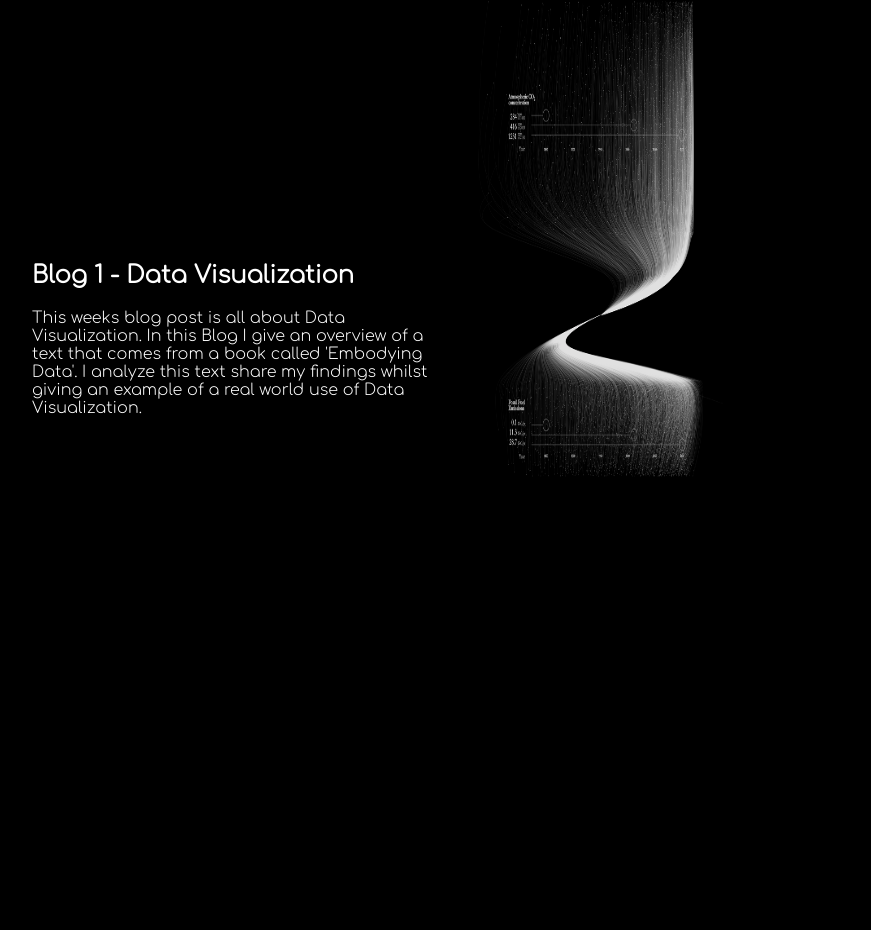
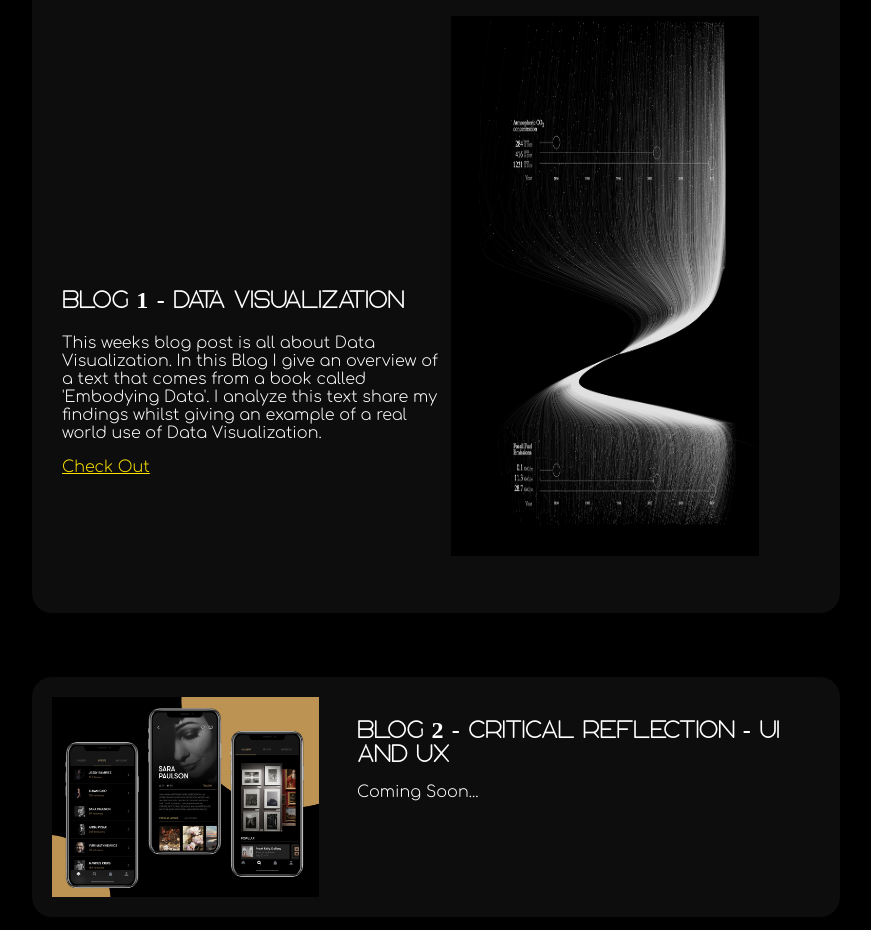
Before and after one commit to MaxKruger123/2446532_MaxKruger_Website_Assignment_1, a plain HTML site: page Blogs.html in a window 1280 px wide. Shown: the part 155-1085 px from the top of the page, without its empty margins (224-1095 px from the left). Before the commit the page ends 1000 px from the top, so only its background shows below. Drawn offline with Linux system fonts and the light colour scheme.

Commit message:
Finished blogs page

```diff
--- a/Blogs.html
+++ b/Blogs.html
@@ -24,9 +24,21 @@
             <div class="intext">
                 <h2>Blog 1 - Data Visualization</h2>
                 <p>This weeks blog post is all about Data Visualization. In this Blog I give an overview of a text that comes from a book called 'Embodying Data'. I analyze this text share my findings whilst giving an example of a real world use of Data Visualization.</p>
+                <a href="" id="CheckOut">Check Out</a>
             </div>
             <img src="CSS/images/Fossil-Fuels.png" alt="Image of the planet mars" id="img1">
         </article>
+
+        <article class="blog2">
+            <img src="CSS/images/UI.png" alt="Image of the planet mars" id="img2">
+            <div class="intext2">
+                <h2>Blog 2 - Critical Reflection - UI and UX</h2>
+                <p>Coming Soon...</p>
+
+            </div>
+
+        </article>
+        <p id="lmao">Lorem ipsum dolor sit amet consectetur adipisicing elit. Reiciendis soluta aliquam inventore corporis iure id sed voluptatum perferendis provident obcaecati, accusantium labore, nam fuga voluptas ea mollitia! Perspiciatis, veritatis dignissimos.Lorem ipsum dolor sit, amet consectetur adipisicing elit. Qui repellat reprehenderit veniam amet nobis, voluptates quas quam accusamus quibusdam consectetur ducimus corporis voluptatem, molestiae repellendus perferendis, cumque quaerat neque at.</p>
 
 
     </div>
--- a/CSS/blog_Style.css
+++ b/CSS/blog_Style.css
@@ -55,26 +55,103 @@ html{
 
 }
 
+@font-face {
+    font-family: BlogFont;
+    src: url(Fonts/Agelast-mLlAm.otf);
+  }
+
 .blog1{
     width: 60%;
     height: 60%;
-    background-color: rgba(0, 0, 0, 0.5);
+    background-color: rgb(250, 225, 0);
     margin-top: 10%;
     display: flex;
     color: white;
+
+    margin-left: 20%;
+    padding: 20px 20px;
+}
+
+.blog1 h2{
+    font-family: BlogFont;
+}
+
+.blog1 p{
     font-family: ComfortFont;
+}
+
+.blog1 a{
+ font-family: ComfortFont;
+}
+
+
+.blog1:hover{
+    background-color: rgba(44, 44, 44, 0.575);
+    transition: 0.8s;
+    border-radius: 20px;
+
+}
+
+.blog1:not(:hover){
+    background-color: rgba(26, 26, 26, 0.5);
+    transition: 0.8s;
+    border-radius: 20px;
+}
+
+.blog2{
+    width: 60%;
+    height: 20%;
+    background-color: rgba(26, 26, 26, 0.5);
+    margin-top: 5%;
+    display: flex;
+    color: white;
+
     margin-left: 20%;
+    padding: 20px 20px;
+    border-radius: 20px;
+
+
+}
+
+.blog2:hover{
+    background-color: rgba(44, 44, 44, 0.575);
+    transition: 0.8s;
+    border-radius: 20px;
+
+}
+
+.blog2:not(:hover){
+    background-color: rgba(26, 26, 26, 0.5);
+    transition: 0.8s;
+    border-radius: 20px;
+}
+
+.intext2{
+    margin-left: 5%;
+}
+.blog2 h2{
+    font-family: BlogFont;
+}
+
+.blog2 p{
+    font-family: ComfortFont;
+}
+
+#CheckOut{
+    text-decoration: underline;
+    color: rgb(250, 225, 0);
 }
 
 #img1{
- margin-right: 10%;
- width: 35%;
-height: 85%;
+ margin-right: 8%;
+ width: 40%;
+height: 90%;
 margin-top: 3%;
 }
 
 .intext{
     margin-top: 35%;
+    padding: 5px 10px;
 }
 
 
--- a/JS/blogs.js
+++ b/JS/blogs.js
@@ -2,4 +2,12 @@ function ChangeToHomePage() {
 
     window.location.replace("index.html");
 
-    }
+}
+
+function ChangeToBlog1(){
+    window.location.replace("blog1.html");
+}
+
+function ChangToBlogPosts(){
+    window.location.replace("Blogs.html");
+}
```
Also changed, not shown: CSS/index_Style.css (+12 -10 lines), blog1.html (added, +25 -0 lines), CSS/Fonts/Agelast-mLlAm.otf (added), CSS/Fonts/SphereFez-8MAzJ.ttf (added), CSS/images/UI.png (added).
